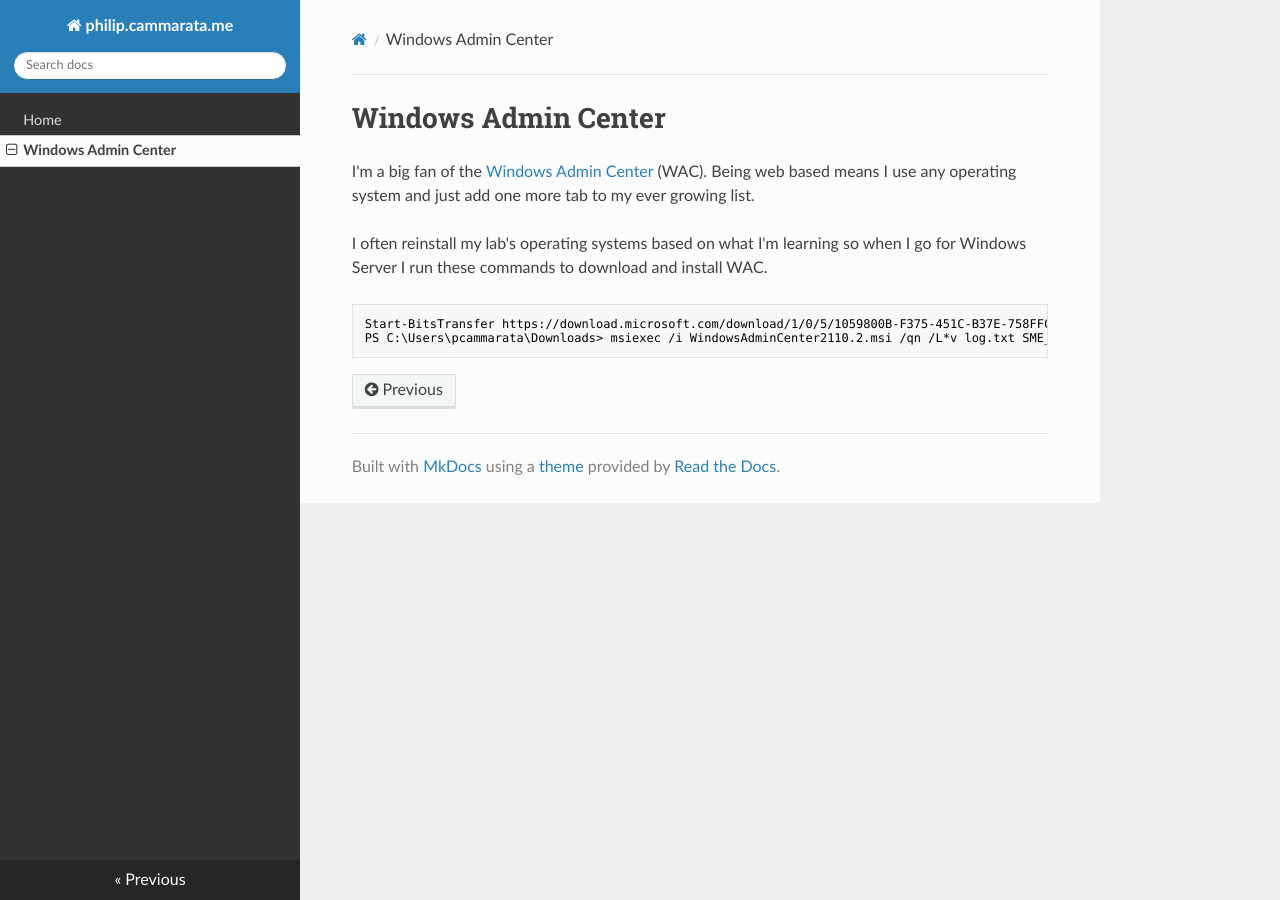
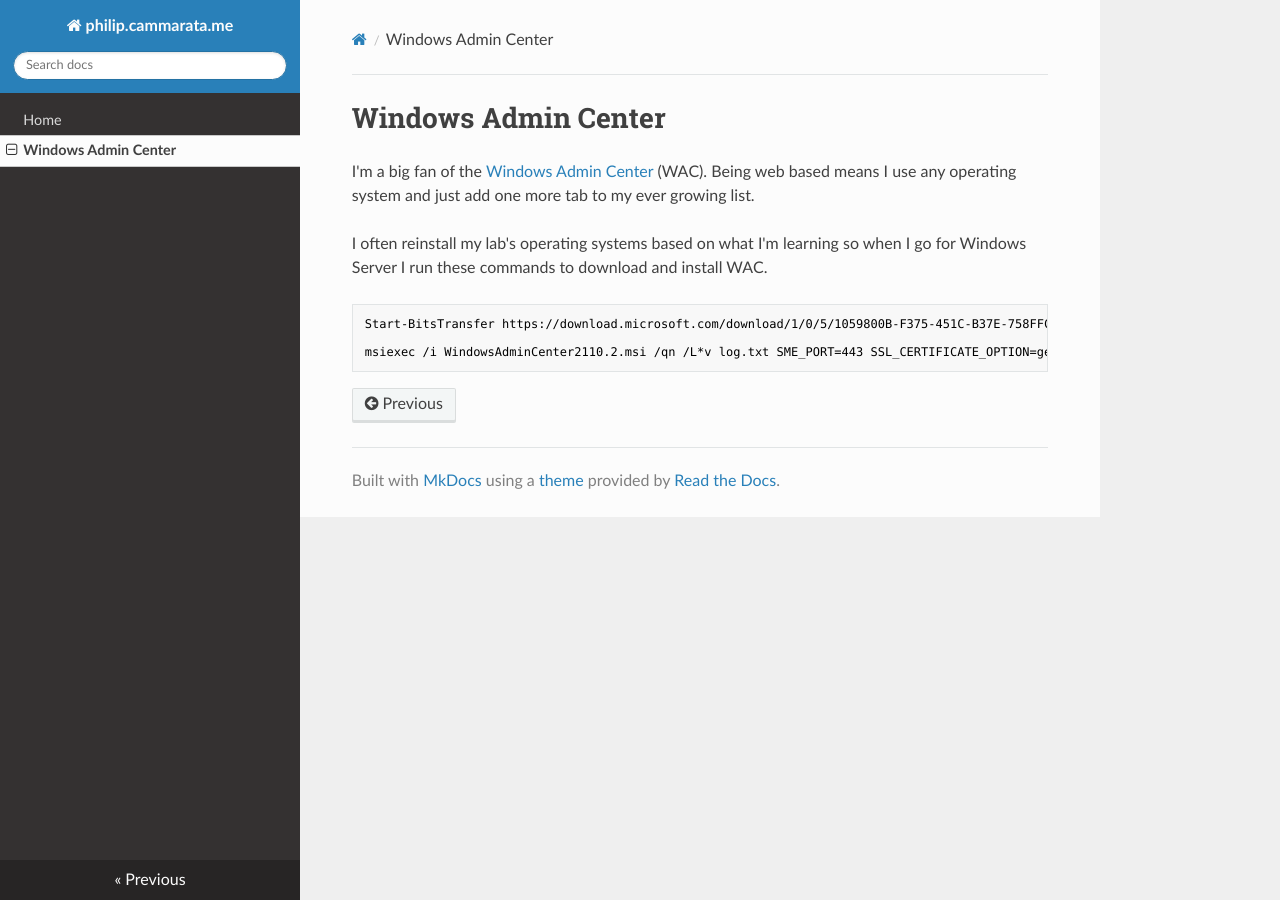
Before and after one commit to PhilipCammarata/philip.cammarata.me, an MkDocs documentation site: the page built from docs/wac.md, in a window 1280 px wide. Built offline with MkDocs 1.6.1, drawn with Linux system fonts in a browser that asks for light colours; nearby versions of some CDN libraries.

Commit message:
Formatting.

````diff
--- a/docs/wac.md
+++ b/docs/wac.md
@@ -4,7 +4,8 @@ I'm a big fan of the [Windows Admin Center](https://www.microsoft.com/en-us/wind
 
 I often reinstall my lab's operating systems based on what I'm learning so when I go for Windows Server I run these commands to download and install WAC.
 
+```shell
+Start-BitsTransfer https://download.microsoft.com/download/1/0/5/1059800B-F375-451C-B37E-758FFC7C8C8B/WindowsAdminCenter2110.2.msi
+
+msiexec /i WindowsAdminCenter2110.2.msi /qn /L*v log.txt SME_PORT=443 SSL_CERTIFICATE_OPTION=generate
 ```
-Start-BitsTransfer https://download.microsoft.com/download/1/0/5/1059800B-F375-451C-B37E-758FFC7C8C8B/WindowsAdminCenter2110.2.msi
-PS C:\Users\pcammarata\Downloads> msiexec /i WindowsAdminCenter2110.2.msi /qn /L*v log.txt SME_PORT=443 SSL_CERTIFICATE_OPTION=generate
-```
````
